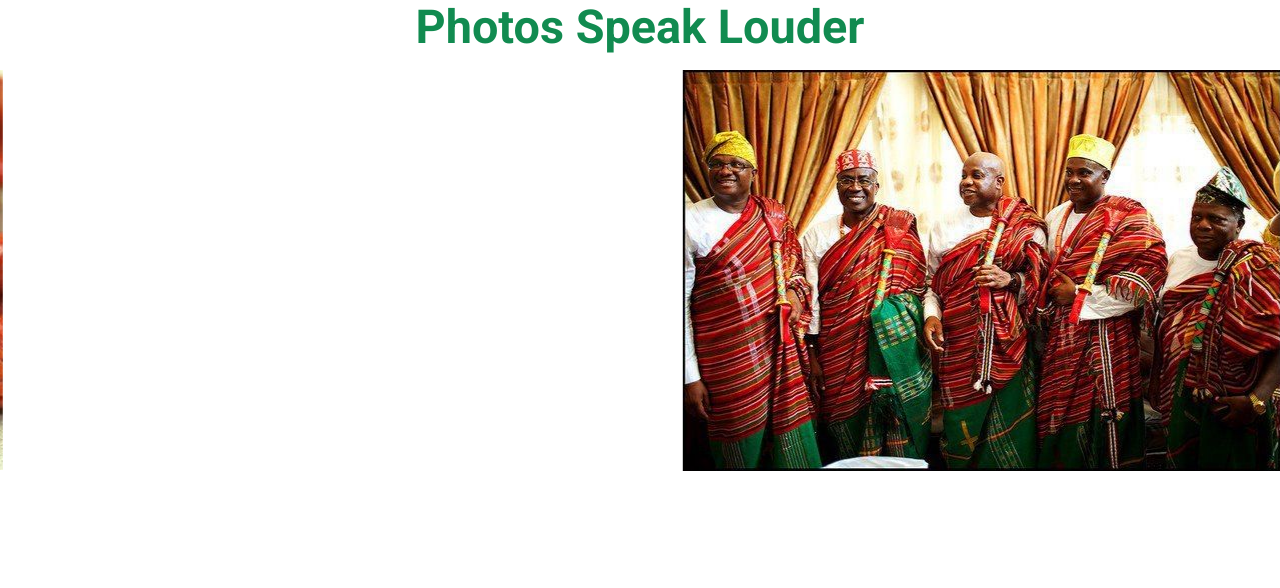
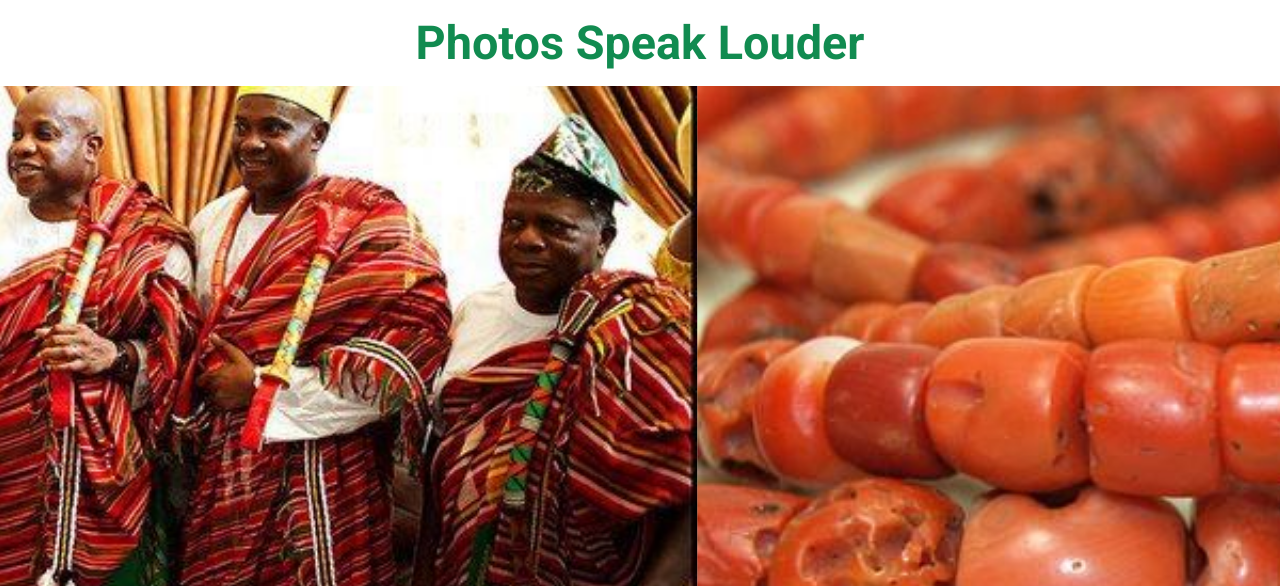
Before and after one commit to blessedjoe2000/ekpomaassociation, a Next.js app: page / in a window 1280 px wide. Shown: the part 1345-1933 px from the top of the page. Built offline with nearby package versions, Linux system fonts and the light colour scheme.

Commit message:
navbar showing on loading

```diff
--- a/app/christmasparty2024/page.jsx
+++ b/app/christmasparty2024/page.jsx
@@ -124,7 +124,6 @@ export default function ChristmasParty2024() {
             <Image
               src={url}
               alt={`Gallery image ${index + 1}`}
-              layout="responsive"
               width={250}
               height={250}
               className="gallery-img"
--- a/app/globals.css
+++ b/app/globals.css
@@ -169,10 +169,6 @@ a {
   }
 }
 
-.brief {
-  background-image: url(../public/images/eahgradient.jpg);
-}
-
 .welcome-img {
   border-radius: 10px;
 }
@@ -185,6 +181,8 @@ a {
 
 .embla {
   overflow: hidden;
+  max-height: 500px;
+  margin-bottom: 1rem;
 }
 .embla__container {
   display: flex;
@@ -192,6 +190,15 @@ a {
 .embla__slide {
   flex: 0 0 100%;
   min-width: 0;
+  position: relative;
+  max-height: 500px;
+  aspect-ratio: 16 / 9;
+}
+.embla__slide img {
+  object-fit: cover;
+  width: 100%;
+  height: auto;
+  max-height: 500px;
 }
 
 .img {
--- a/components/BriefAbout/index.jsx
+++ b/components/BriefAbout/index.jsx
@@ -17,10 +17,17 @@ export default function BriefAbout() {
   }, []);
 
   return (
-    <div className="brief">
+    <div className="brief" style={{ position: "relative" }}>
+      <Image
+        src="/images/eahgradient.jpg"
+        alt="Background"
+        fill
+        quality={100}
+        priority
+      />
       <Container>
         <Box>
-          <BriefHeading>
+          <BriefHeading data-aos="fade-down">
             <h2>We Are One Big Family</h2>
           </BriefHeading>
           <WelcomeContainer>
--- a/components/Carousal/index.jsx
+++ b/components/Carousal/index.jsx
@@ -115,7 +115,12 @@ export default function Carousal() {
           }}
           transition={{ duration: 0.5, delay: 0, ease: "easeInOut" }}
         >
-          <Image className="firstImg" src={imageOne} alt="men wearing igbulu" />
+          <Image
+            className="firstImg"
+            src={imageOne}
+            alt="men wearing igbulu"
+            priority
+          />
         </motion.div>
         <motion.div
           className="carousal-second-img"
--- a/components/Navbar/index.jsx
+++ b/components/Navbar/index.jsx
@@ -9,10 +9,11 @@ import {
   DrawerContainer,
   DrawerMenu,
   MenuButton,
+  MenuLoading,
   MobileMenuLogoContainer,
 } from "./styles";
 import VolunteerActivismRoundedIcon from "@mui/icons-material/VolunteerActivismRounded";
-import { useState } from "react";
+import { useEffect, useState } from "react";
 import { styled, useTheme } from "@mui/material/styles";
 import Box from "@mui/material/Box";
 import Drawer from "@mui/material/Drawer";
@@ -37,6 +38,11 @@ export default function Navbar() {
   const isMobile = useMediaQuery(theme.breakpoints.up("769"));
 
   const [open, setOpen] = useState(false);
+  const [isScreenReady, setIsScreenReady] = useState(false);
+
+  useEffect(() => {
+    setIsScreenReady(true);
+  }, []);
 
   const handleDrawerOpen = () => {
     setOpen(true);
@@ -46,9 +52,13 @@ export default function Navbar() {
     setOpen(false);
   };
 
+  if (!isScreenReady) {
+    return <MenuLoading></MenuLoading>;
+  }
+
   return (
     <div className="navbar-container">
-      {isMobile ? (
+      {isMobile && (
         <nav className="navbar">
           <Link href="/">
             <Image
@@ -56,6 +66,7 @@ export default function Navbar() {
               alt="logo ekpoma association of houston"
               width={100}
               height={100}
+              priority
             />
           </Link>
           <Stack
@@ -90,7 +101,9 @@ export default function Navbar() {
             </DonateButton>
           </Link>
         </nav>
-      ) : (
+      )}
+
+      {!isMobile && (
         <Box
           sx={{
             backgroundColor: "#b59f78",
@@ -119,6 +132,7 @@ export default function Navbar() {
                   alt="logo ekpoma association of houston"
                   width={100}
                   height={100}
+                  priority
                 />
               </Link>
               <MenuIcon sx={{ color: "transparent" }} />
--- a/components/Navbar/styles.js
+++ b/components/Navbar/styles.js
@@ -1,5 +1,11 @@
 import { Box, styled } from "@mui/system";
 import { Button } from "@mui/material";
+
+export const MenuLoading = styled(Box)`
+  background-color: #b59f78;
+  padding: 5px;
+  height: 100px;
+`;
 
 export const MenuButton = styled(Button)({
   color: "#fff",
--- a/components/PhotoSlider/index.jsx
+++ b/components/PhotoSlider/index.jsx
@@ -25,25 +25,67 @@ export default function PhotoSlider() {
       <div className="embla" ref={emblaRef}>
         <div className="embla__container">
           <div className="embla__slide">
-            <Image src={slider1} alt="slider1" />
+            <Image
+              src={slider2}
+              alt="slider1"
+              width={1280}
+              height={720}
+              className="embla__slide-img"
+            />
           </div>
           <div className="embla__slide">
-            <Image src={slider2} alt="slider2" />
+            <Image
+              src={slider1}
+              alt="slider2"
+              width={1280}
+              height={720}
+              className="embla__slide-img"
+            />
           </div>
           <div className="embla__slide">
-            <Image src={slider3} alt="slider3" />
+            <Image
+              src={slider3}
+              alt="slider3"
+              width={1280}
+              height={720}
+              className="embla__slide-img"
+            />
           </div>
           <div className="embla__slide">
-            <Image src={slider1} alt="slider4" />
+            <Image
+              src={slider2}
+              alt="slider4"
+              width={1280}
+              height={720}
+              className="embla__slide-img"
+            />
           </div>
           <div className="embla__slide">
-            <Image src={slider2} alt="slider5" />
+            <Image
+              src={slider1}
+              alt="slider5"
+              width={1280}
+              height={720}
+              className="embla__slide-img"
+            />
           </div>
           <div className="embla__slide">
-            <Image src={slider3} alt="slider6" />
+            <Image
+              src={slider3}
+              alt="slider6"
+              width={1280}
+              height={720}
+              className="embla__slide-img"
+            />
           </div>
           <div className="embla__slide">
-            <Image src={slider1} alt="slider17" />
+            <Image
+              src={slider2}
+              alt="slider17"
+              width={1280}
+              height={720}
+              className="embla__slide-img"
+            />
           </div>
         </div>
       </div>
--- a/components/PhotoSlider/styles.js
+++ b/components/PhotoSlider/styles.js
@@ -6,7 +6,11 @@ export const PhotoSilderContainer = styled(Box)`
   flex-direction: column;
   align-self: center;
   justify-content: center;
-  margin: 2rem 0;
+  margin: 3rem 0 5rem 0;
+
+  @media (max-width: 768px) {
+    margin-bottom: 3rem;
+  }
 `;
 
 export const PhotoSilderHeading = styled(Box)`
```
